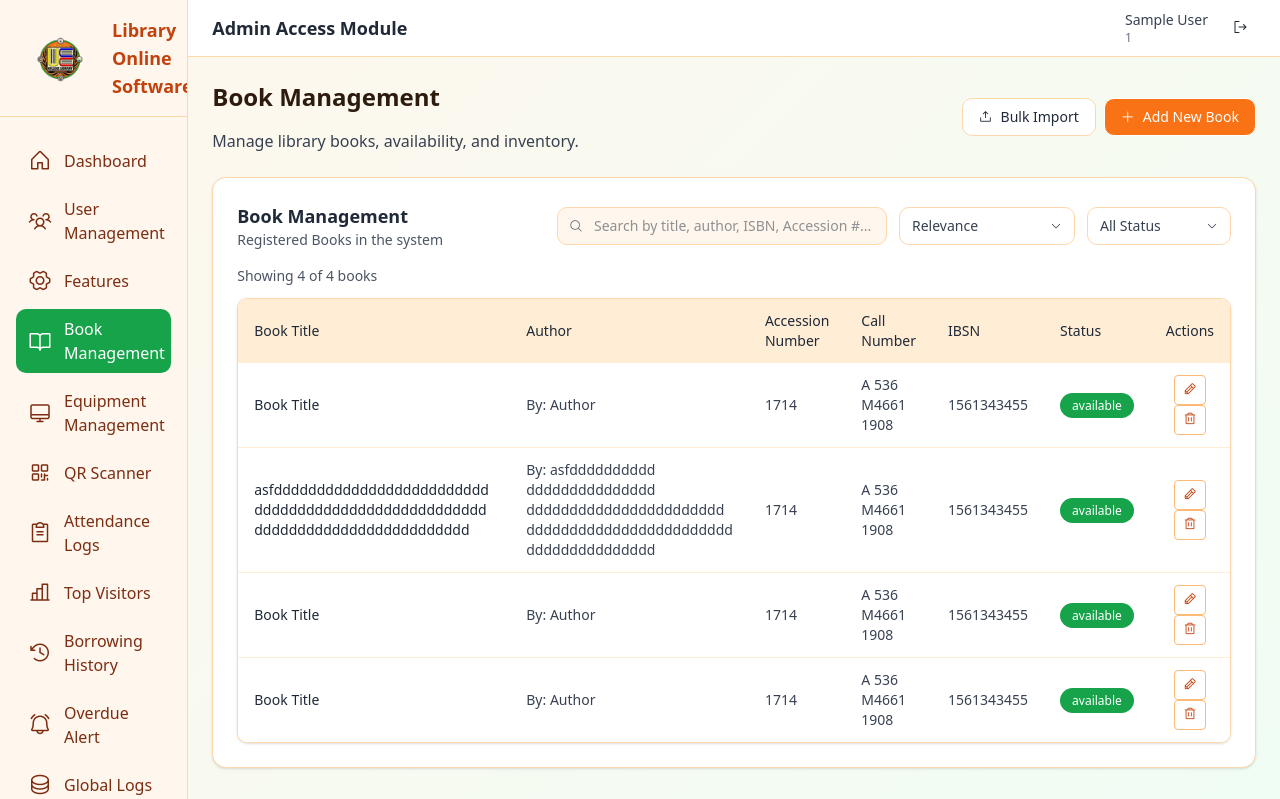
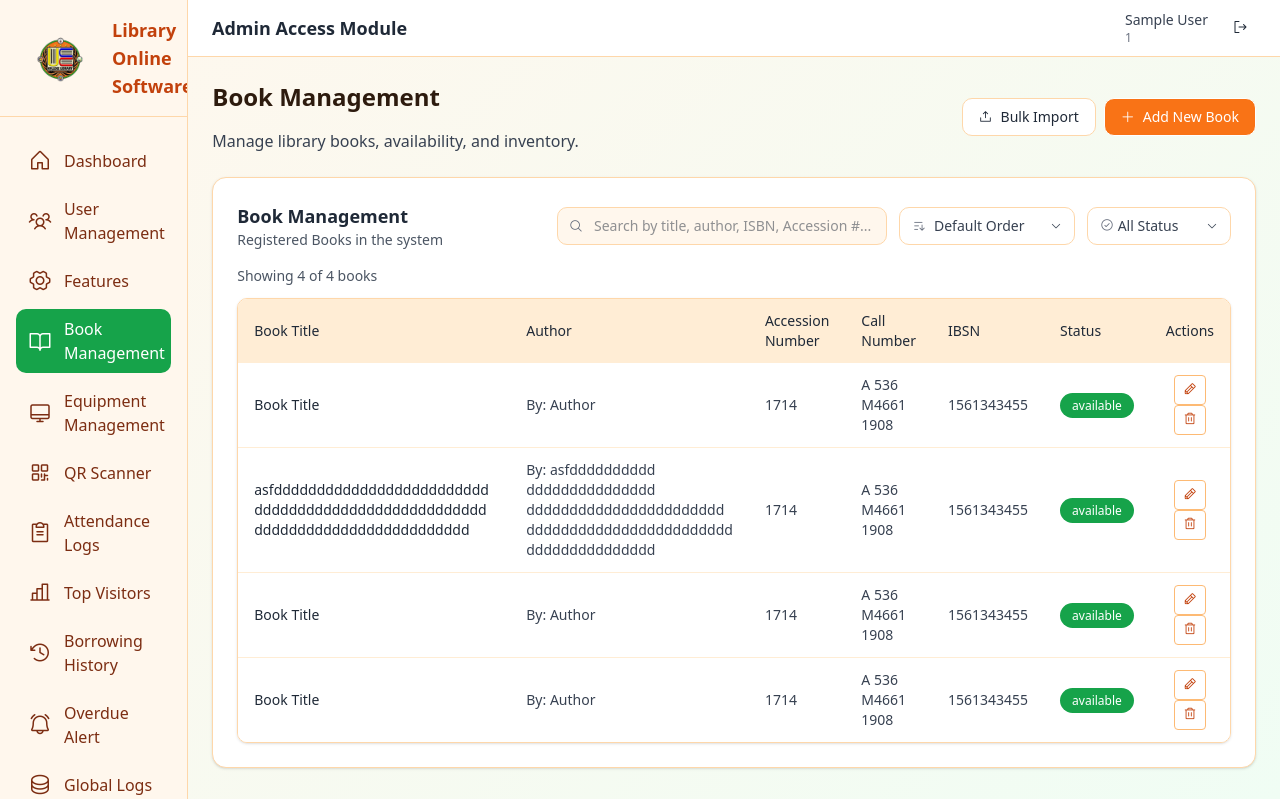
Before and after one commit to sis0n/LibSys, a PHP site: page /LibSys/public/admin/bookManagement in a window 1280 px wide. Shown: the top 799 px of the page. Run offline with PHP 8.4, Linux system fonts and the light colour scheme; the visitor is signed in with stand-in values (Sample User, id 1); style sheets or scripts are compiled from the project's sources; some libraries are stand-ins or nearby versions.

Commit message:
feat: filtering enhancement

```diff
--- a/src/Views/Admin/bookManagement.php
+++ b/src/Views/Admin/bookManagement.php
@@ -213,33 +213,36 @@
             <div class="relative inline-block text-left ml-3">
                 <button id="sortDropdownBtn"
                     class="border border-orange-200 rounded-lg px-3 py-2 text-sm text-gray-700 flex items-center justify-between gap-2 w-44 hover:bg-orange-50 transition">
-                    <span id="sortDropdownValue">Relevance</span>
+                    <span class="flex items-center gap-2 text-gray-700">
+                        <i class="ph ph-sort-ascending text-gray-500"></i>
+                        <span id="sortDropdownValue">Default Order</span>
+                    </span>
                     <i class="ph ph-caret-down text-xs"></i>
                 </button>
 
                 <div id="sortDropdownMenu"
                     class="absolute mt-1 w-full bg-white border border-orange-200 rounded-lg shadow-md hidden z-20">
                     <div class="sort-item px-3 py-2 hover:bg-orange-100 cursor-pointer"
-                        onclick="selectSort(this, 'Relevance')">Relevance</div>
+                        onclick="selectSort(this, 'Default Order')">Default Order</div>
                     <div class="sort-item px-3 py-2 hover:bg-orange-100 cursor-pointer"
-                        onclick="selectSort(this, 'Title (ascending)')">Title (ascending)</div>
+                        onclick="selectSort(this, 'Title (ascending)')">Title (A-Z)</div>
                     <div class="sort-item px-3 py-2 hover:bg-orange-100 cursor-pointer"
-                        onclick="selectSort(this, 'Title (descending)')">Title (descending)</div>
+                        onclick="selectSort(this, 'Title (descending)')">Title (Z-A)</div>
                     <div class="sort-item px-3 py-2 hover:bg-orange-100 cursor-pointer"
-                        onclick="selectSort(this, 'Author (ascending)')">Author (ascending)</div>
-                    <div class="sort-item px-3 py-2 hover:bg-orange-100 cursor-pointer"
-                        onclick="selectSort(this, 'Author (descending)')">Author (descending)</div>
+                        onclick="selectSort(this, 'Year (newest)')">Year (newest)</div>
                     <div class="sort-item px-3 py-2 hover:bg-orange-100 cursor-pointer"
                         onclick="selectSort(this, 'Year (oldest)')">Year (oldest)</div>
-                    <div class="sort-item px-3 py-2 hover:bg-orange-100 cursor-pointer"
-                        onclick="selectSort(this, 'Year (newest)')">Year (newest)</div>
+
                 </div>
             </div>
             <!-- STATUS DROPDOWN -->
             <div class="relative inline-block text-left ml-3">
                 <button id="statusDropdownBtn"
                     class="border border-orange-200 rounded-lg px-3 py-2 text-sm text-gray-700 flex items-center justify-between gap-2 w-36 hover:bg-orange-50 transition">
+                    <span>
+                        <i class="ph ph-check-circle text-gray-500"></i>
                         <span id="statusDropdownValue">All Status</span>
+                    </span>
                     <i class="ph ph-caret-down text-xs"></i>
                 </button>
                 <div id="statusDropdownMenu"
```
Also changed, not shown: src/Views/Librarian/bookManagement.php (+12 -9 lines). Lines whose indentation alone changed are shown as unchanged.
